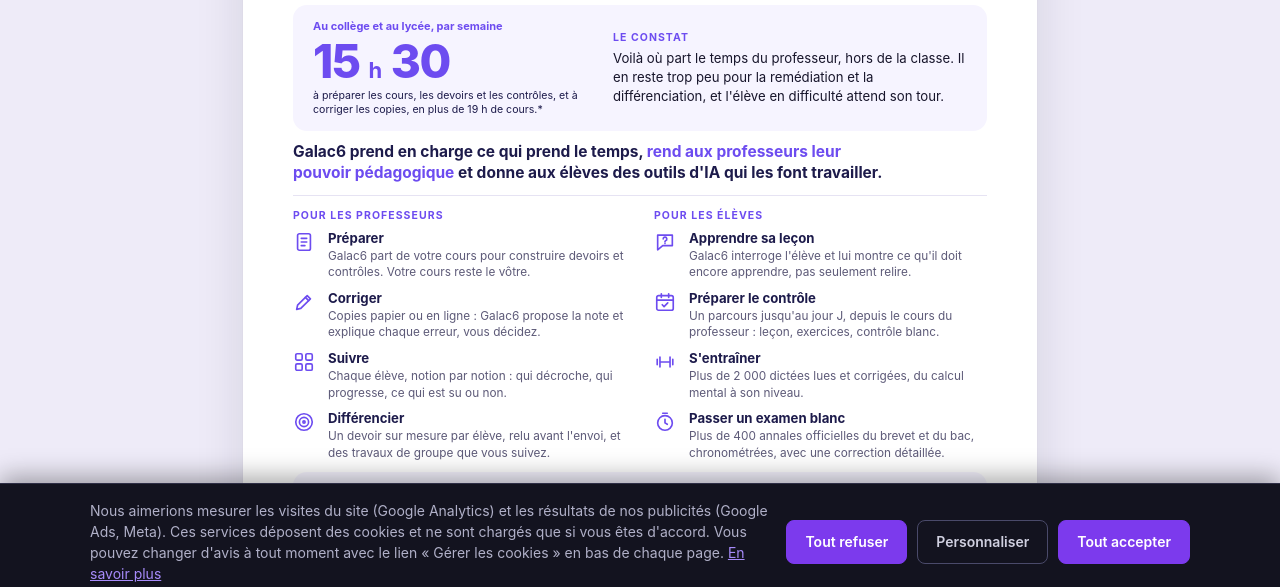
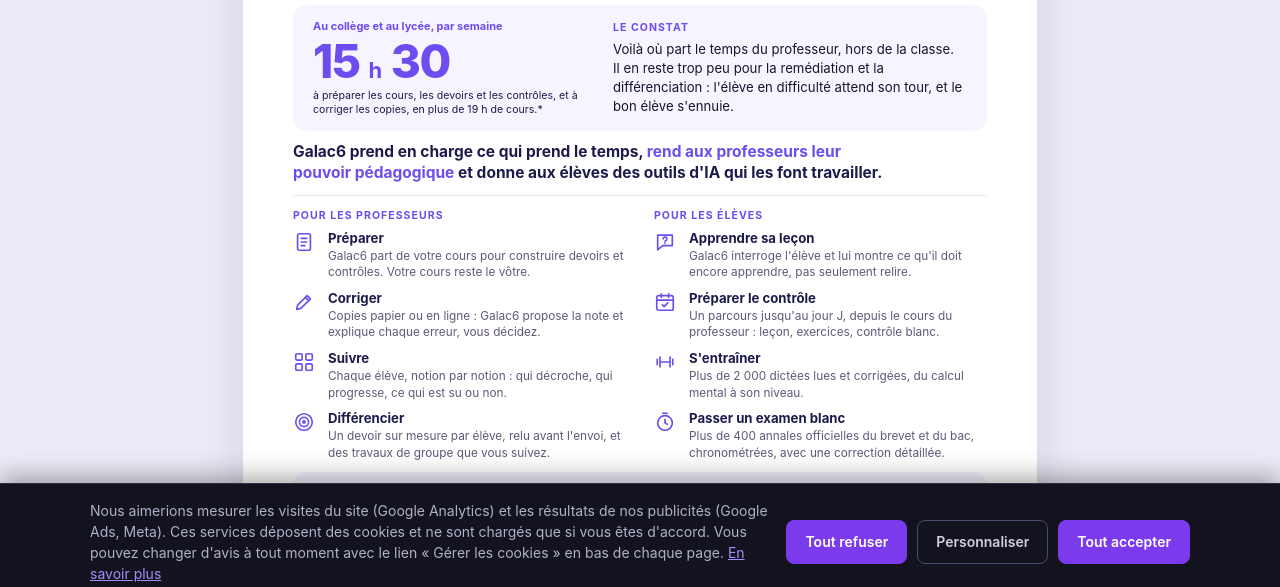
Before and after one commit to raphaelhaik-ui/galac6-site, a plain HTML site: page presentation-ecoles.html in a window 1280 px wide. Shown: the part 200-787 px from the top of the page. Drawn offline with Linux system fonts and the light colour scheme.

Commit message:
feat: [1-page écoles] constat : le bon élève s'ennuie

```diff
--- a/presentation-ecoles.html
+++ b/presentation-ecoles.html
@@ -48,7 +48,7 @@
         <p class="stat"><span class="lead">Au collège et au lycée, par semaine</span><b>15 <small>h</small> 30</b><span>à préparer les cours, les devoirs et les contrôles, et à corriger les copies, en plus de 19&nbsp;h de cours.*</span></p>
         <div>
           <p class="k">Le constat</p>
-          <p>Voilà où part le temps du professeur, hors de la classe. Il en reste trop peu pour la remédiation et la différenciation, et l'élève en difficulté attend son tour.</p>
+          <p>Voilà où part le temps du professeur, hors de la classe. Il&nbsp;en reste trop peu pour la remédiation et la différenciation&nbsp;: l'élève en difficulté attend son tour, et le bon élève s'ennuie.</p>
         </div>
       </div>
 
```
Also changed, not shown: 2 other files.
